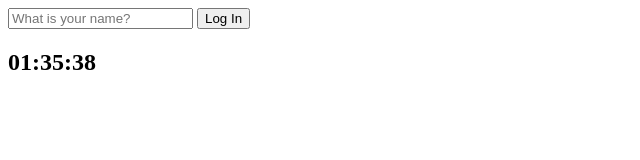
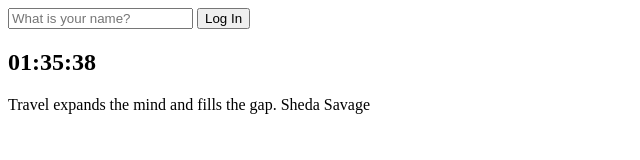
Before and after one commit to oranberry/chrome-app, a plain HTML site: page momentum/index.html in a window 1280 px wide. Shown: the whole page, without its empty margins (0-640 px from the left). Drawn offline with Linux system fonts and the light colour scheme.

Commit message:
Quotes in Momentum App

```diff
--- a/momentum/index.html
+++ b/momentum/index.html
@@ -14,7 +14,12 @@
     </form>
     <h2 id="clock">00:00:00</h2>
     <h1 id="greeting" class="hidden"></h1>
+    <div id="quote">
+        <span></span>
+        <span></span>
+    </div>
     <script src="js/login.js"></script>
     <script src="js/clock.js"></script>
+    <script src="js/quotes.js"></script>
 </body>
 </html>
```
Also changed, not shown: momentum/js/quotes.js (+16 -0 lines).
